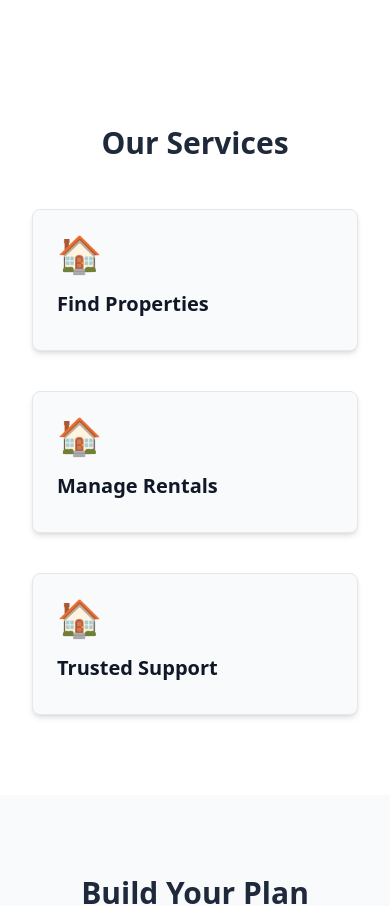
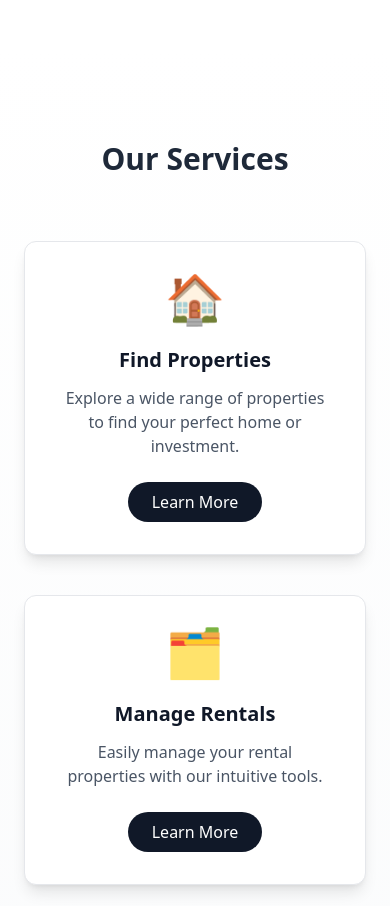
Before and after one commit to alexkemboi/kipsrealityweb, a Next.js app: page / in a window 390 px wide. Shown: the part 4860-5766 px from the top of the page. Built offline with nearby package versions, Linux system fonts and the light colour scheme.

Commit message:
slight change in service section on landing page

```diff
--- a/src/app/components/LandingPage/ServicesSection.tsx
+++ b/src/app/components/LandingPage/ServicesSection.tsx
@@ -1,23 +1,62 @@
-// Services Section
+import Link from "next/link";
+
+
 export default function Services() {
+  const services = [
+    {
+      title: "Find Properties",
+      icon: "🏠",
+      color: "text-yellow-400",
+      description:
+        "Explore a wide range of properties to find your perfect home or investment.",
+    },
+    {
+      title: "Manage Rentals",
+      icon: "🗂️",
+      color: "text-blue-500",
+      description:
+        "Easily manage your rental properties with our intuitive tools.",
+    },
+    {
+      title: "Trusted Support",
+      icon: "🤝",
+      color: "text-green-500",
+      description:
+        "Get reliable support from our dedicated team whenever you need it.",
+    },
+  ];
+
   return (
-    <section id="services" className="px-8 py-20 md:px-20 bg-white">
-      <h3 className="text-3xl md:text-4xl font-bold text-center mb-12 text-[#1E293B]">
+    <section
+      id="services"
+      className="px-6 py-24 md:px-20 bg-gradient-to-b from-white to-gray-50"
+    >
+      <h3 className="text-3xl md:text-4xl font-bold text-center mb-16 text-gray-800">
         Our Services
       </h3>
       <div className="grid gap-10 md:grid-cols-3">
-        {[
-          { title: "Find Properties", color: "text-[#FACC15]" },
-          { title: "Manage Rentals", color: "text-[#1E293B]" },
-          { title: "Trusted Support", color: "text-gray-700" },
-        ].map((service, i) => (
+        {services.map((service, i) => (
           <div
             key={i}
-            className="bg-gray-50 p-6 rounded-lg shadow-md border border-gray-200 hover:border-[#FACC15] transition"
+            className="bg-white p-8 rounded-xl shadow-lg border border-gray-200 hover:shadow-2xl hover:-translate-y-2 transition-transform duration-300"
           >
-            <div className={`text-4xl mb-4 ${service.color}`}>🏠</div>
-            <h4 className="text-xl font-semibold mb-2">{service.title}</h4>
-            <p className="text-gray-600"></p>
+            <div
+              className={`text-5xl mb-6 ${service.color} flex justify-center`}
+            >
+              {service.icon}
+            </div>
+            <h4 className="text-xl font-semibold text-center mb-3">
+              {service.title}
+            </h4>
+            <p className="text-gray-600 text-center">{service.description}</p>
+            <div className="mt-6 flex justify-center">
+              <Link
+                href="/services"
+                className="px-6 py-2 bg-gray-900 text-white rounded-full hover:bg-gray-700 transition"
+              >
+                Learn More
+              </Link>
+            </div>
           </div>
         ))}
       </div>
```
